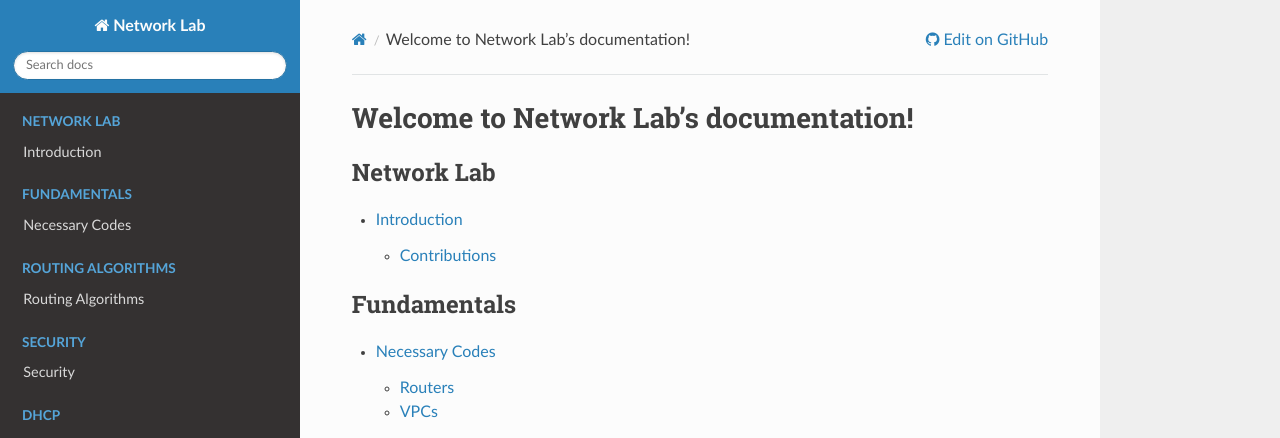
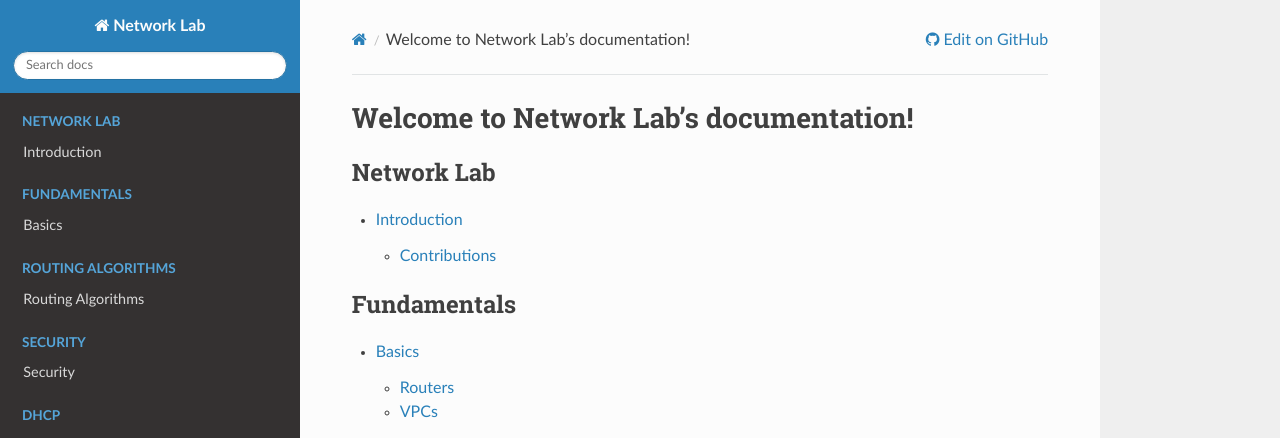
Before and after one commit to avestura/NetworkLab, a Sphinx documentation site: the page built from docs/source/index.rst, in a window 1280 px wide and 1058 px high. Shown: the top 438 px of the window. Built offline with Sphinx 7.4.7 and the Read the Docs theme 2.0.0, drawn with Linux system fonts in a browser that asks for light colours.

Commit message:
Rename to Basic

```diff
--- a/docs/source/Fundamentals/NecessaryCodes.rst
+++ b/docs/source/Fundamentals/Basics.rst
@@ -1,4 +1,4 @@
-Necessary Codes
+Basics
 ==================
 
 These are snippets and codes we use a lot in our projects
--- a/docs/source/index.rst
+++ b/docs/source/index.rst
@@ -15,7 +15,7 @@ Welcome to Network Lab's documentation!
     :maxdepth: 2
     :caption: Fundamentals
 
-    Fundamentals/NecessaryCodes
+    Fundamentals/Basics
 
 .. toctree::
     :maxdepth: 2
```
